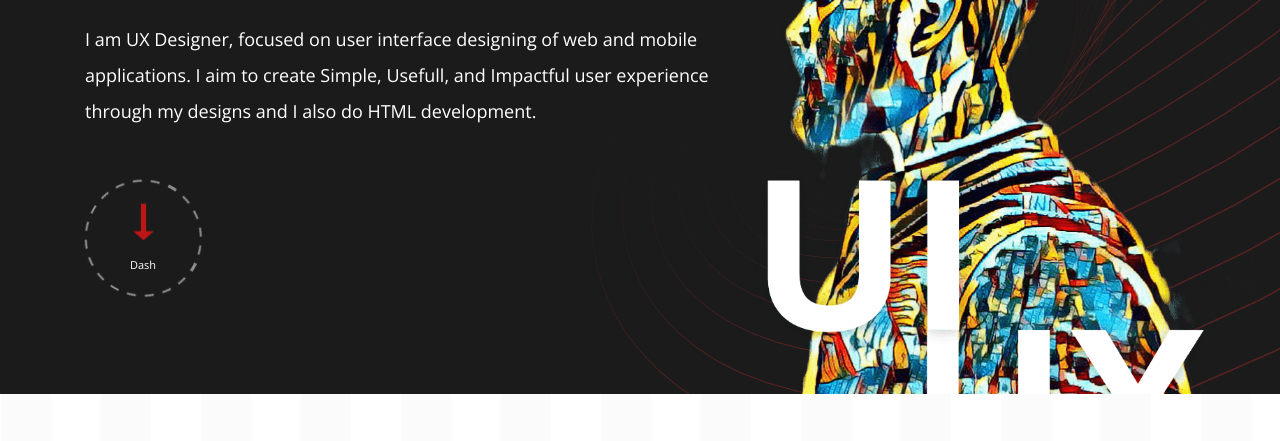
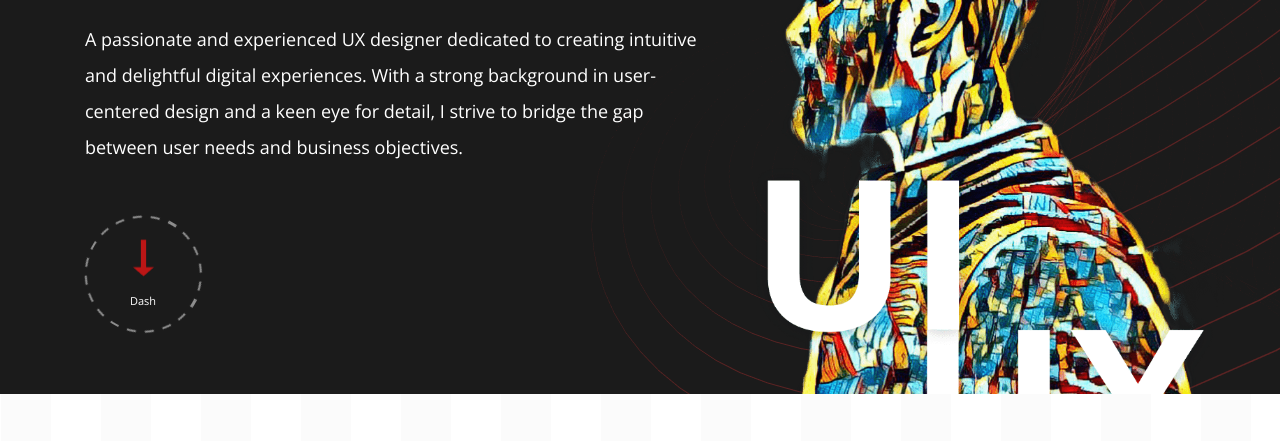
Before and after one commit to SubinIssac/subinissac, a plain HTML site: page index.html in a window 1280 px wide. Shown: the part 326-767 px from the top of the page. Drawn offline with nearby package versions, Linux system fonts and the light colour scheme.

Commit message:
Update index.html

```diff
--- a/index.html
+++ b/index.html
@@ -45,7 +45,7 @@
                 <div class="col-12 order-1 order-lg-0 col-lg-7">
                   <div class="intro-text">
                   <h1 class="font-weight-bold">Hi I'm Subin</h1>
-                  <p>I am UX Designer, focused on user interface designing of web and mobile applications. I aim to create Simple, Usefull, and Impactful user experience through my designs and I also do HTML development.</p>
+                  <p>A passionate and experienced UX designer dedicated to creating intuitive and delightful digital experiences. With a strong background in user-centered design and a keen eye for detail, I strive to bridge the gap between user needs and business objectives.</p>
                   <div class="position-relative d-inline-block">
                   <a class="border-circle" href="#just-dash">
                     <div class="border-circle-text">
```
